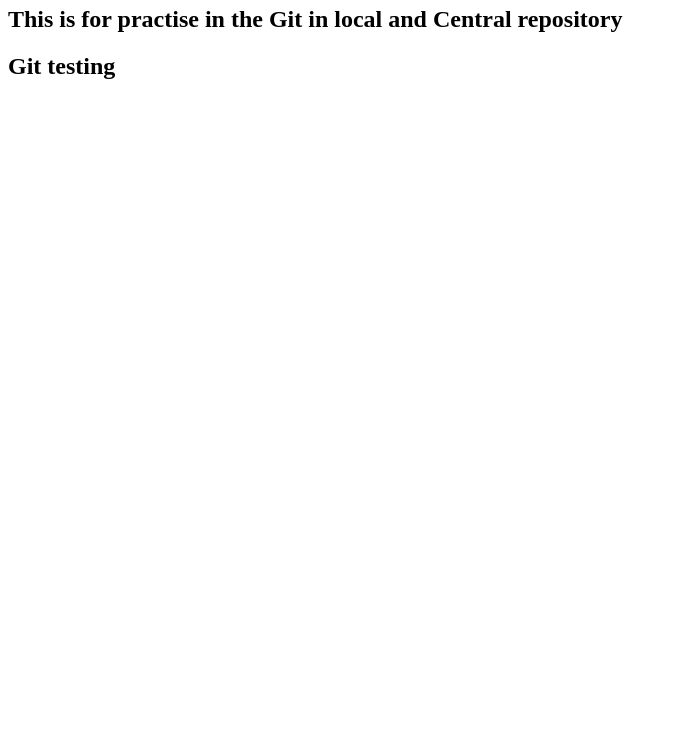
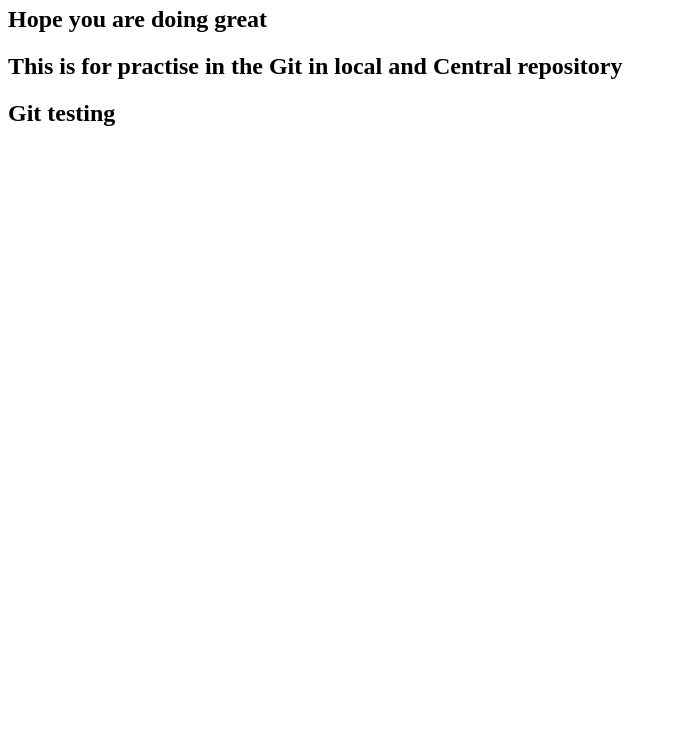
Before and after one commit to debodevs/Devops-git, a plain HTML site: page index.html in a window 1280 px wide. Shown: the part 60-800 px from the top of the page, without its empty margins (0-678 px from the left). Drawn offline with Linux system fonts and the light colour scheme.

Commit message:
updated index.html

```diff
--- a/index.html
+++ b/index.html
@@ -1,3 +1,4 @@
 <h1>Welcome to Devops Project</h1>
+<h2>Hope you are doing great</h2>
 <h2>This is for practise in the Git in local and Central repository</h2>
 <h2>Git testing</h2>
```
